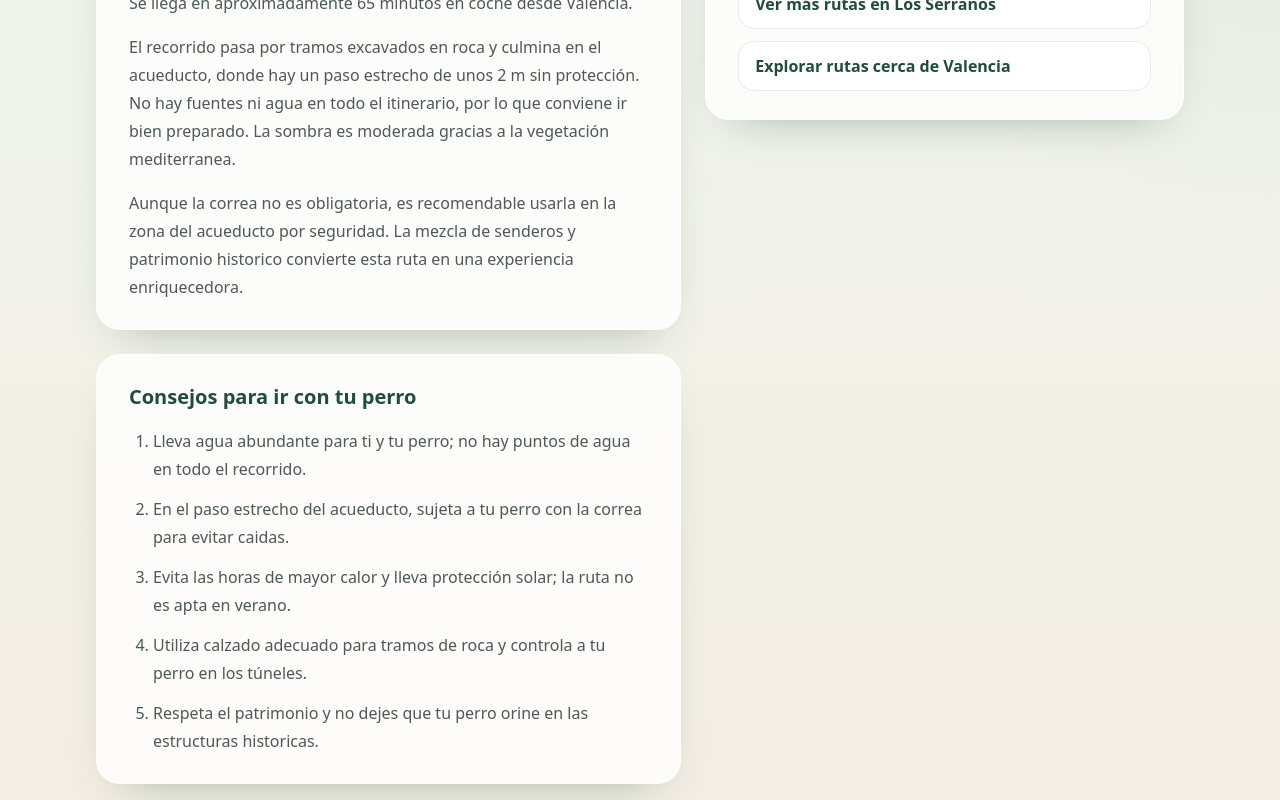
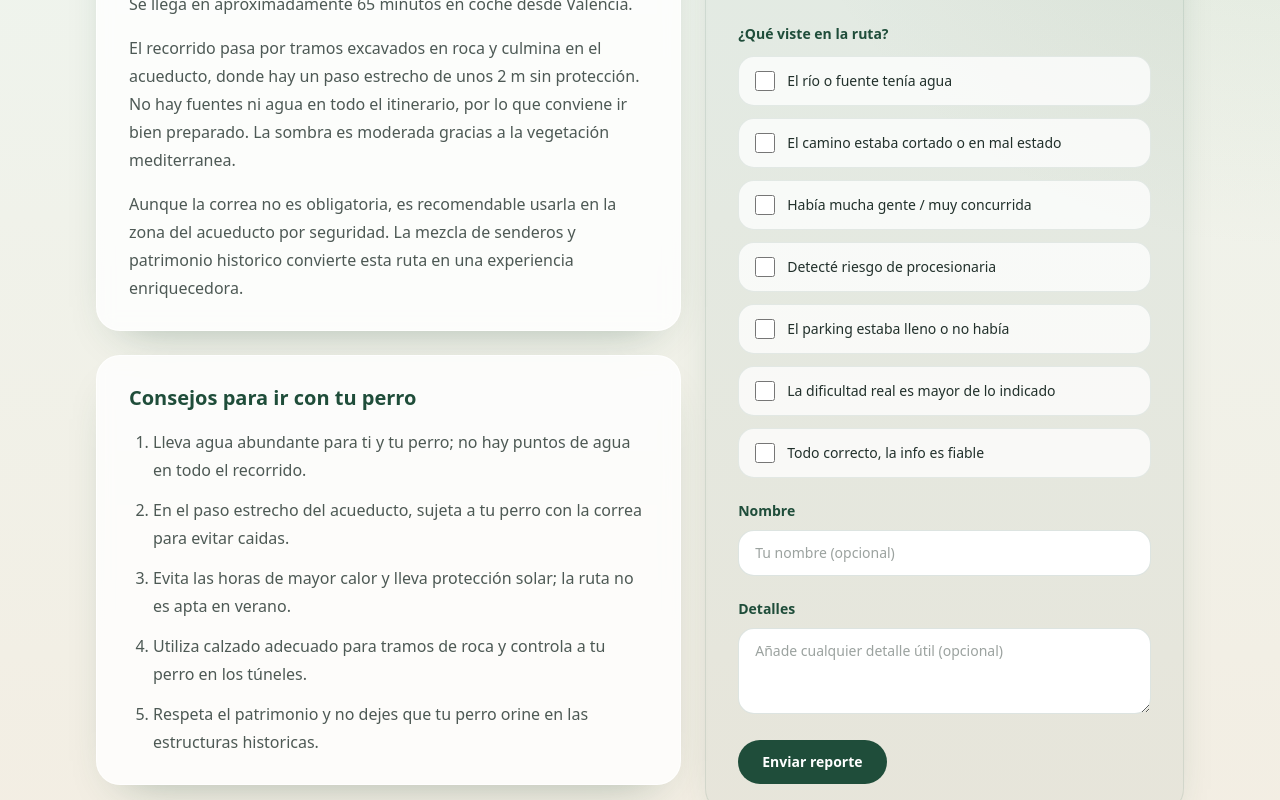
Before and after one commit to eloylt13/rutas-perro-valencia, a Next.js app: page /rutas/acueducto-romano-pena-cortada in a window 1280 px wide. Shown: the part 1640-2440 px from the top of the page. Built offline with nearby package versions, Linux system fonts and the light colour scheme.

Commit message:
feat: formulario de reporte por ruta

```diff
--- a/app/rutas/[slug]/page.tsx
+++ b/app/rutas/[slug]/page.tsx
@@ -2,6 +2,7 @@ import type { Metadata } from "next";
 import Link from "next/link";
 import { notFound } from "next/navigation";
 import Breadcrumb from "@/components/Breadcrumb";
+import FormularioReporte from "@/components/FormularioReporte";
 import { getContenidoRuta } from "@/data/contenido-rutas";
 import {
   buildBreadcrumbJsonLd,
@@ -289,6 +290,8 @@ export default function RutaDetailPage({ params }: RutaPageProps) {
                   ))}
                 </div>
               </article>
+
+              <FormularioReporte nombreRuta={ruta.nombre} />
             </>
           ) : null}
 
--- /dev/null
+++ b/components/FormularioReporte.tsx
@@ -0,0 +1,161 @@
+"use client";
+
+import { useState } from "react";
+
+type FormularioReporteProps = {
+  nombreRuta: string;
+};
+
+const opcionesReporte = [
+  "El río o fuente tenía agua",
+  "El camino estaba cortado o en mal estado",
+  "Había mucha gente / muy concurrida",
+  "Detecté riesgo de procesionaria",
+  "El parking estaba lleno o no había",
+  "La dificultad real es mayor de lo indicado",
+  "Todo correcto, la info es fiable"
+] as const;
+
+type EstadoEnvio = "idle" | "sending" | "success" | "error";
+
+export default function FormularioReporte({ nombreRuta }: FormularioReporteProps) {
+  const [estado, setEstado] = useState<EstadoEnvio>("idle");
+  const [nombre, setNombre] = useState("");
+  const [detalle, setDetalle] = useState("");
+  const [seleccionadas, setSeleccionadas] = useState<string[]>([]);
+
+  function toggleOpcion(opcion: string) {
+    setSeleccionadas((actuales) =>
+      actuales.includes(opcion)
+        ? actuales.filter((item) => item !== opcion)
+        : [...actuales, opcion]
+    );
+  }
+
+  async function handleSubmit(event: React.FormEvent<HTMLFormElement>) {
+    event.preventDefault();
+    setEstado("sending");
+
+    const formData = {
+      ruta: nombreRuta,
+      incidencias: seleccionadas,
+      nombre,
+      detalle
+    };
+
+    try {
+      const response = await fetch("https://formspree.io/f/xreoezen", {
+        method: "POST",
+        headers: { "Content-Type": "application/json" },
+        body: JSON.stringify(formData)
+      });
+
+      if (!response.ok) {
+        throw new Error("Formspree error");
+      }
+
+      setEstado("success");
+      setNombre("");
+      setDetalle("");
+      setSeleccionadas([]);
+    } catch {
+      setEstado("error");
+    }
+  }
+
+  if (estado === "success") {
+    return (
+      <section className="rounded-3xl border border-bosque/10 bg-bosque/5 px-6 py-7 shadow-card sm:px-8">
+        <p className="text-sm font-semibold uppercase tracking-[0.2em] text-bosque/60">
+          Reporte enviado
+        </p>
+        <p className="mt-3 max-w-2xl text-base leading-7 text-grafito/80">
+          ¡Gracias por tu reporte! Lo revisaremos para mantener la información actualizada.
+        </p>
+      </section>
+    );
+  }
+
+  return (
+    <section className="rounded-3xl border border-bosque/10 bg-bosque/5 px-6 py-7 shadow-card sm:px-8">
+      <div className="max-w-2xl">
+        <h3 className="text-xl font-semibold text-bosque">¿Has hecho esta ruta recientemente?</h3>
+        <p className="mt-2 text-base leading-7 text-grafito/75">
+          Ayúdanos a mantener la información actualizada
+        </p>
+      </div>
+
+      <form onSubmit={handleSubmit} className="mt-6 space-y-5">
+        <input type="hidden" name="ruta" value={nombreRuta} />
+
+        <fieldset>
+          <legend className="text-sm font-semibold text-bosque">¿Qué viste en la ruta?</legend>
+          <div className="mt-3 grid gap-3">
+            {opcionesReporte.map((opcion) => {
+              const checked = seleccionadas.includes(opcion);
+
+              return (
+                <label
+                  key={opcion}
+                  className={`flex min-h-11 items-center gap-3 rounded-2xl border px-4 py-3 text-sm leading-6 transition ${
+                    checked
+                      ? "border-bosque/35 bg-white text-bosque"
+                      : "border-bosque/10 bg-white/75 text-grafito hover:border-bosque/25"
+                  }`}
+                >
+                  <input
+                    type="checkbox"
+                    name="incidencias"
+                    value={opcion}
+                    checked={checked}
+                    onChange={() => toggleOpcion(opcion)}
+                    className="h-5 w-5 shrink-0 accent-bosque"
+                  />
+                  <span>{opcion}</span>
+                </label>
+              );
+            })}
+          </div>
+        </fieldset>
+
+        <label className="block space-y-2">
+          <span className="text-sm font-semibold text-bosque">Nombre</span>
+          <input
+            type="text"
+            name="nombre"
+            value={nombre}
+            onChange={(event) => setNombre(event.target.value)}
+            placeholder="Tu nombre (opcional)"
+            className="w-full rounded-2xl border border-bosque/15 bg-white px-4 py-3 text-sm text-grafito outline-none transition placeholder:text-grafito/45 focus:border-bosque/40"
+          />
+        </label>
+
+        <label className="block space-y-2">
+          <span className="text-sm font-semibold text-bosque">Detalles</span>
+          <textarea
+            name="detalle"
+            value={detalle}
+            onChange={(event) => setDetalle(event.target.value)}
+            placeholder="Añade cualquier detalle útil (opcional)"
+            rows={3}
+            className="w-full rounded-2xl border border-bosque/15 bg-white px-4 py-3 text-sm text-grafito outline-none transition placeholder:text-grafito/45 focus:border-bosque/40"
+          />
+        </label>
+
+        {estado === "error" ? (
+          <p className="rounded-2xl border border-red-200 bg-red-50 px-4 py-3 text-sm text-red-700">
+            Hubo un problema al enviar. Inténtalo de nuevo.
+          </p>
+        ) : null}
+
+        <button
+          type="submit"
+          disabled={estado === "sending"}
+          className="inline-flex min-h-11 items-center justify-center rounded-full bg-bosque px-6 py-3 text-sm font-semibold text-white transition hover:bg-bosque/90 disabled:cursor-not-allowed disabled:bg-bosque/50"
+        >
+          {estado === "sending" ? "Enviando..." : "Enviar reporte"}
+        </button>
+      </form>
+    </section>
+  );
+}
--- a/tailwind.config.ts
+++ b/tailwind.config.ts
@@ -3,6 +3,7 @@ import type { Config } from "tailwindcss";
 const config: Config = {
   content: [
     "./app/**/*.{js,ts,jsx,tsx,mdx}",
+    "./components/**/*.{js,ts,jsx,tsx,mdx}",
     "./lib/**/*.{js,ts,jsx,tsx,mdx}",
     "./types/**/*.{js,ts,jsx,tsx,mdx}"
   ],
```
